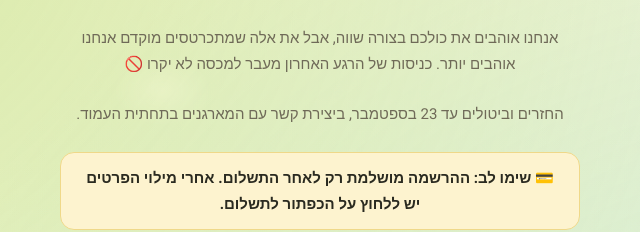
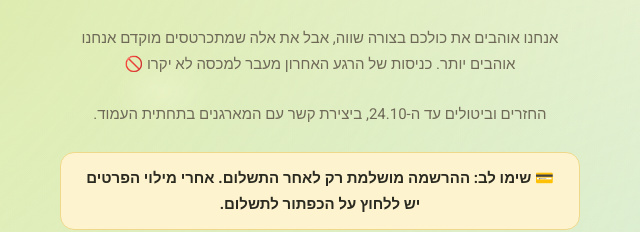
Before and after one commit to omerMorag/Jungle, a plain HTML site: page index.html in a window 1280 px wide. Shown: the part 2388-2620 px from the top of the page, 320-960 px from the left. Drawn offline with Linux system fonts and the light colour scheme; animation ran at ten frames a second; a web font is replaced by a local one.

Commit message:
Refunds until 24.10

```diff
--- a/index.html
+++ b/index.html
@@ -295,7 +295,7 @@ footer{text-align:center;color:var(--muted);font-size:14px;padding-block:0 40px}
   <section class="rules reveal" aria-label="נהלים">
     <h3>נהלים משעממים</h3>
     <p>אנחנו אוהבים את כולכם בצורה שווה, אבל את אלה שמתכרטסים מוקדם אנחנו אוהבים יותר. כניסות של הרגע האחרון מעבר למכסה לא יקרו 🚫</p>
-    <p>החזרים וביטולים עד 23 בספטמבר, ביצירת קשר עם המארגנים בתחתית העמוד.</p>
+    <p>החזרים וביטולים עד ה-24.10, ביצירת קשר עם המארגנים בתחתית העמוד.</p>
     <p class="note-pay">💳 שימו לב: ההרשמה מושלמת רק לאחר התשלום. אחרי מילוי הפרטים יש ללחוץ על הכפתור לתשלום.</p>
     <p class="sig">פיס אנד לאב<br>טים ג׳אנגל 🌴</p>
   </section>
```
